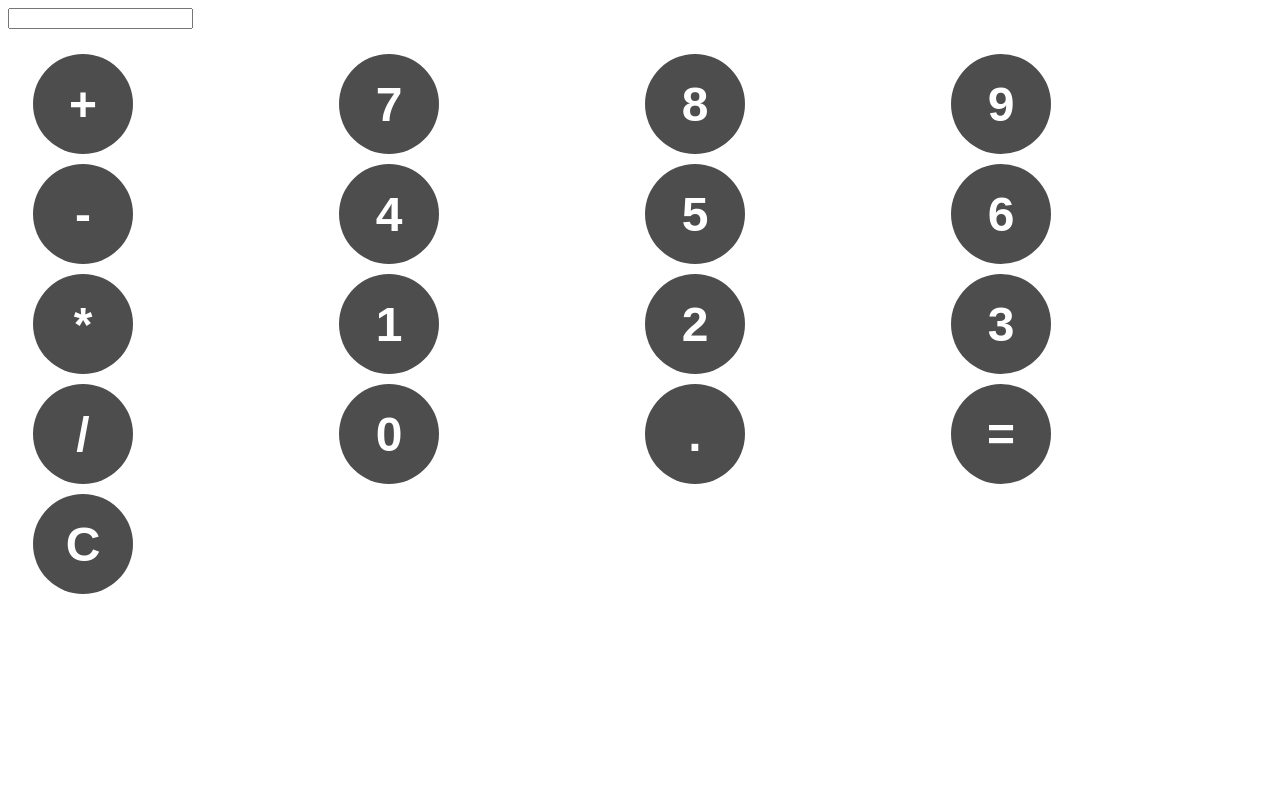
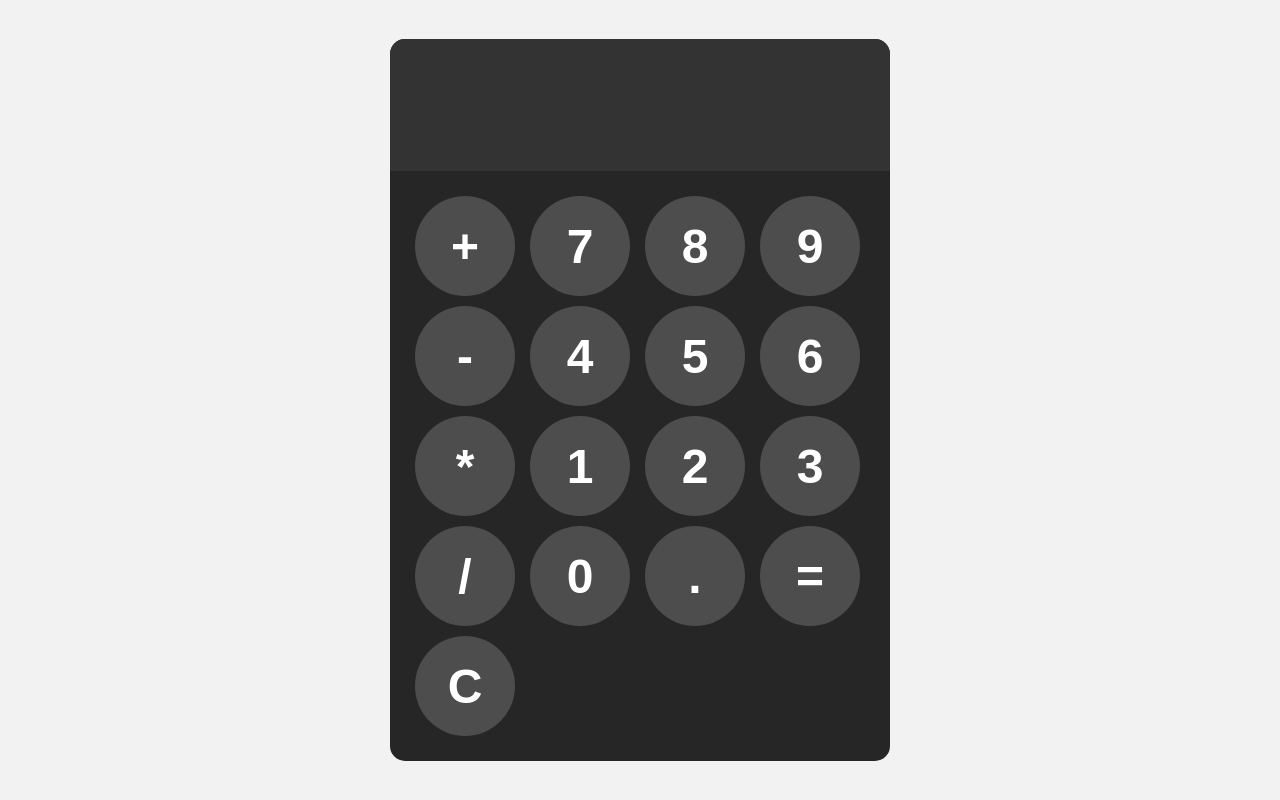
Before and after one commit to LosathiKK/Calculator_Js, a website: page index.html in a window 1280 px wide. Drawn offline with Linux system fonts and the light colour scheme.

Commit message:
changed css file

```diff
--- a/index.css
+++ b/index.css
@@ -1,3 +1,28 @@
+body{
+  margin: 0;
+  display: flex;
+  justify-content: center;
+  align-items: center;
+  height: 100vh;
+  background-color: hsl(0, 0%, 95%);
+}
+#calculator{
+  font-family: Arial, sans-serif;
+  background-color: hsl(0, 0%, 15%);
+  border-radius: 15px;
+  max-width: 500px;
+  overflow: hidden;
+}
+
+#display{
+  width: 100%;
+  padding: 20px;
+  font-size: 5rem;
+  text-align: left;
+  border: none;
+  background-color: hsl(0, 0%, 20%);
+}
+
 #keys{
   display: grid;
   grid-template-columns: repeat(4, 1fr);
@@ -16,3 +41,11 @@
   font-weight: bold;
   cursor: pointer;
 }
+
+button:hover {
+  background-color: hsl(0, 0%, 40%);
+}
+
+button:active {
+  background-color: hsl(0, 0%, 50%);
+}
```
